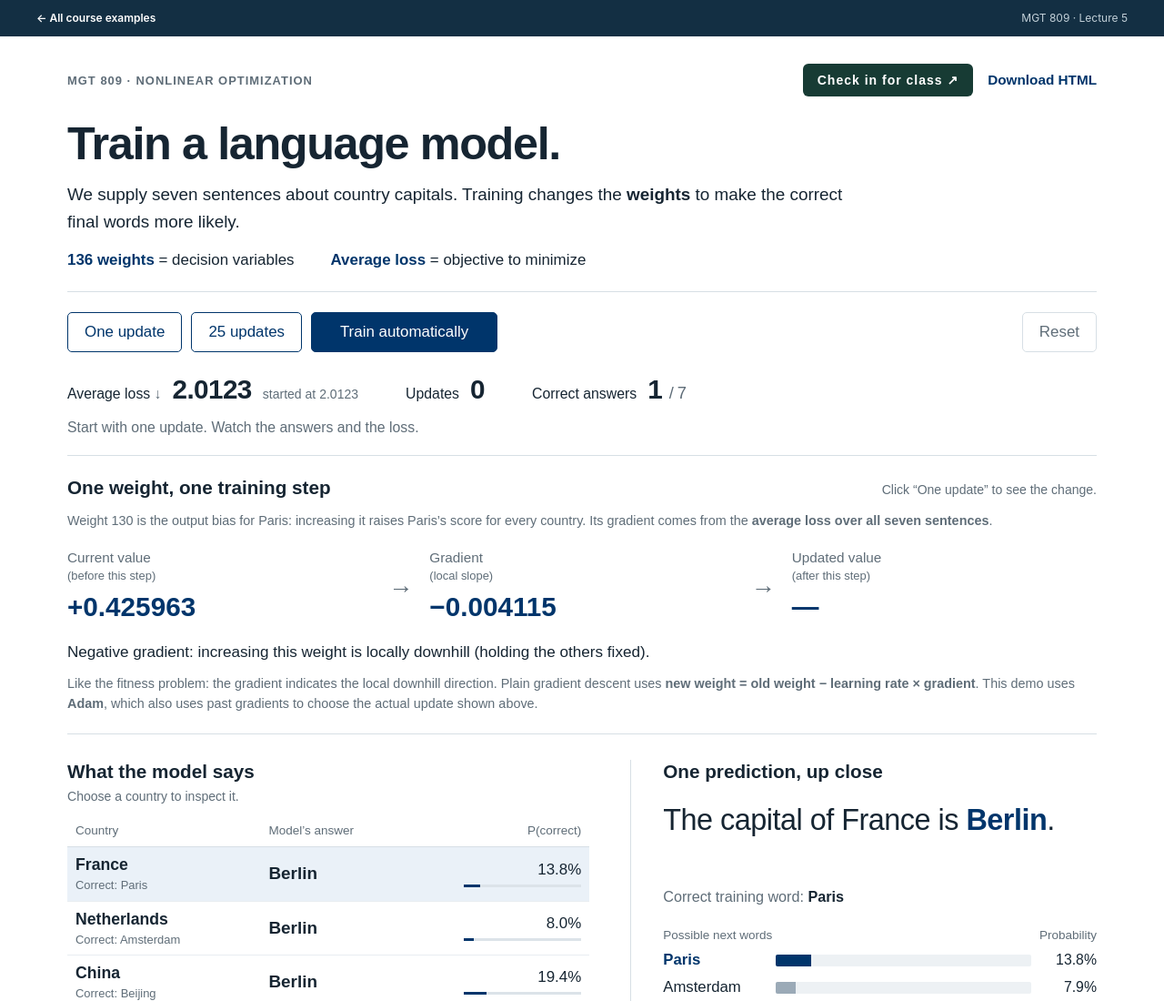
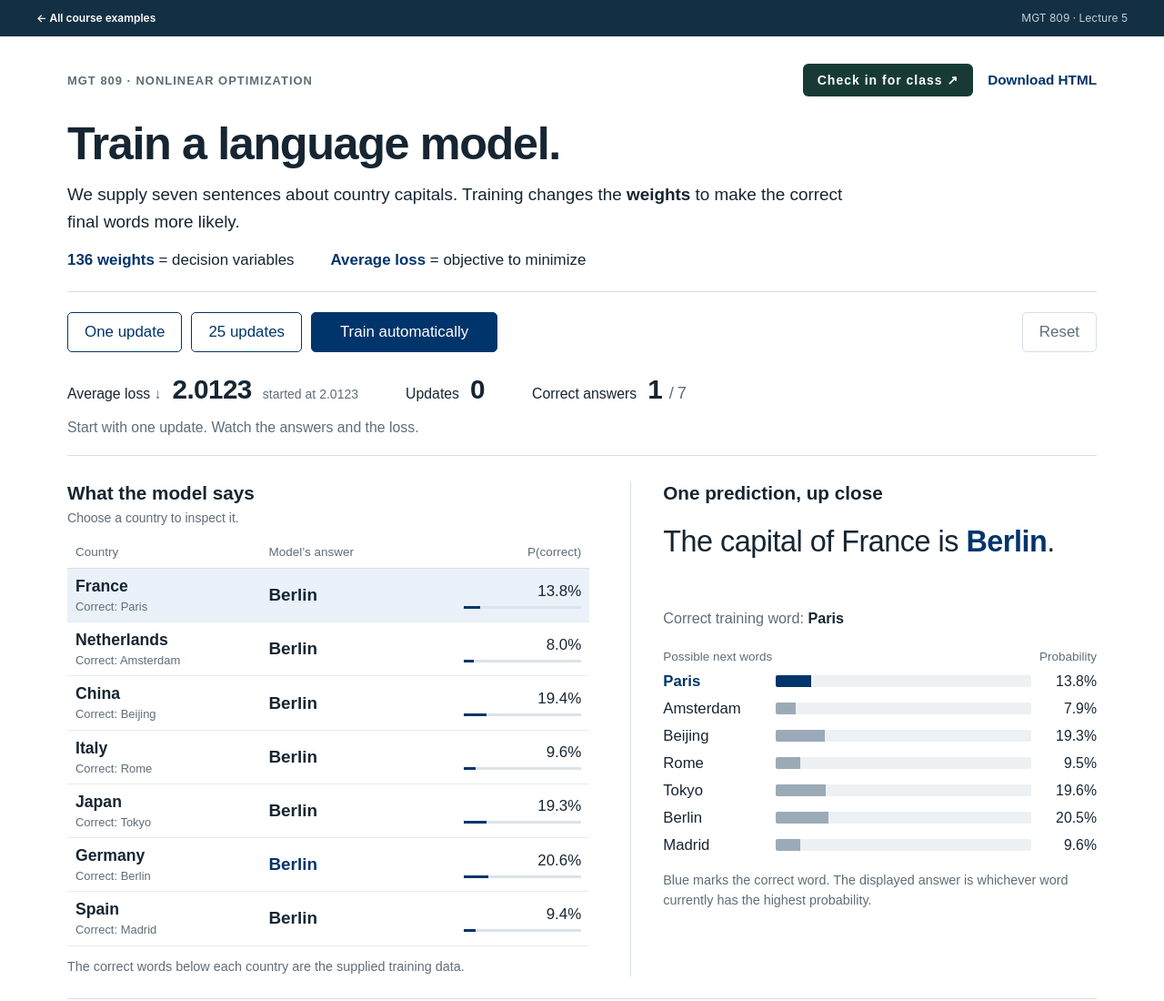
Before and after one commit to zhenlianzzz/mgt809-course-examples, a plain HTML site: page overrides/next-word-lab/index.html in a window 1280 px wide. Shown: the top 1100 px of the page at 91% size. Drawn offline with Linux system fonts and the light colour scheme.

Commit message:
Restore Lecture 5 demo before the gradient illustration
Removed weight update section and related functionality from the HTML file.

```diff
--- a/overrides/next-word-lab/index.html
+++ b/overrides/next-word-lab/index.html
@@ -13,7 +13,7 @@
 
 
 .masthead-actions{display:flex;align-items:center;gap:16px;flex-wrap:wrap}.class-checkin{display:inline-block;background:#173b34;color:#fff;text-decoration:none;padding:10px 16px;border-radius:6px;font-size:14px;font-weight:600}.class-checkin:hover{background:#26564b}.class-checkin:focus-visible{outline:3px solid #bf712e;outline-offset:3px}@media(max-width:600px){.masthead{flex-wrap:wrap;gap:14px}.masthead-actions{gap:12px}}
-.weight-update{border-bottom:1px solid var(--line);padding:22px 0}.weight-step-values{display:flex;align-items:center;justify-content:space-between;gap:18px;margin:20px 0}.weight-step-values>div{flex:1}.weight-step-values span{display:block;font-size:.85rem;color:var(--muted)}.weight-step-values small{display:block;font-size:.72rem;margin-top:3px}.weight-step-values strong{display:block;font-size:1.65rem;font-variant-numeric:tabular-nums;color:var(--blue);margin-top:10px}.weight-direction{margin:12px 0;font-size:.95rem;line-height:1.5}.step-arrow{font-size:1.5rem!important}@media(max-width:600px){.weight-step-values{gap:8px}.weight-step-values strong{font-size:1.15rem}.weight-step-values span{font-size:.75rem}.weight-step-values small{font-size:.65rem}.step-arrow{font-size:1rem!important}}</style>
+</style>
 </head>
 <body>
 <nav class="mgt-course-nav" aria-label="Course navigation"><a href="../">← All course examples</a><span>MGT 809 · Lecture 5</span></nav>
@@ -38,19 +38,6 @@
   </div>
   <p id="status" class="status" role="status" aria-live="polite">Start with one update. Watch the answers and the loss.</p>
   <p id="error" role="alert" hidden></p>
- </section>
- <section class="weight-update" aria-labelledby="weight-update-heading">
-  <div class="section-heading"><h2 id="weight-update-heading">One weight, one training step</h2><span id="weight-update-step" class="muted">Click “One update” to see the change.</span></div>
-  <p class="small muted">Weight 130 is the output bias for Paris: increasing it raises Paris’s score for every country. Its gradient comes from the <strong>average loss over all seven sentences</strong>.</p>
-  <div class="weight-step-values">
-   <div><span>Current value <small>(before this step)</small></span><strong id="weight-before"></strong></div>
-   <span class="step-arrow" aria-hidden="true">→</span>
-   <div><span>Gradient <small>(local slope)</small></span><strong id="weight-gradient"></strong></div>
-   <span class="step-arrow" aria-hidden="true">→</span>
-   <div><span>Updated value <small>(after this step)</small></span><strong id="weight-after">—</strong></div>
-  </div>
-  <p id="weight-direction" class="weight-direction" role="status"></p>
-  <p class="small muted">Like the fitness problem: the gradient indicates the local downhill direction. Plain gradient descent uses <strong>new weight = old weight − learning rate × gradient</strong>. This demo uses <strong>Adam</strong>, which also uses past gradients to choose the actual update shown above.</p>
  </section>
  <div class="model-view">
   <section class="all-countries" aria-labelledby="answers-heading">
@@ -154,8 +141,6 @@ class Trainer{
 
 const $=id=>document.getElementById(id),MAX_STEPS=1000;
 let trainer=new Trainer(),selected=0,running=false,timer=null,runEnd=0,autoMode=false;
-const TRACKED_WEIGHT=129;
-let lastWeightUpdate=null;
 const initialLoss=trainer.current.loss;
 const pct=p=>(p*100).toFixed(1)+'%',lossLabel=x=>x<.0001?x.toExponential(2):x.toFixed(4);
 const rowNodes=[],probNodes=[],weightNodes=[];
@@ -182,17 +167,6 @@ function chart(){
  $('chart-grid').innerHTML=parts.join('');
  $('loss-chart').setAttribute('aria-label',`Average prediction loss: ${lossLabel(initialLoss)} before training, ${lossLabel(trainer.current.loss)} after ${trainer.steps} updates.`);
 }
-function renderWeightUpdate(){
- const s=lastWeightUpdate||{before:trainer.weights[TRACKED_WEIGHT],gradient:trainer.current.gradient[TRACKED_WEIGHT]};
- const signed=x=>(x>=0?'+':'−')+Math.abs(x).toFixed(6);
- $('weight-before').textContent=signed(s.before);
- $('weight-gradient').textContent=signed(s.gradient);
- $('weight-after').textContent=lastWeightUpdate?signed(s.after):'—';
- $('weight-update-step').textContent=lastWeightUpdate?`Most recent update: ${s.step}`:'Click “One update” to see the change.';
- const direction=Math.abs(s.gradient)<1e-8?'The local slope is nearly zero.':s.gradient>0?'Positive gradient: decreasing this weight is locally downhill (holding the others fixed).':'Negative gradient: increasing this weight is locally downhill (holding the others fixed).';
- const move=lastWeightUpdate?` Adam ${s.after>s.before?'increased':s.after<s.before?'decreased':'kept'} this weight${s.after===s.before?' unchanged':''}. Average loss: ${lossLabel(s.lossBefore)} → ${lossLabel(s.lossAfter)}.`:'';
- $('weight-direction').textContent=direction+move;
-}
 function renderWeights(){if($('weight-details').open)weightNodes.forEach((el,i)=>{el.textContent=trainer.weights[i].toFixed(4);});}
 function render(){
  const state=trainer.current;
@@ -206,13 +180,13 @@ function render(){
  const current=state.rows[selected];$('selected-country').textContent=COUNTRIES[selected];$('selected-word').textContent=CITIES[current.top];$('selected-target').textContent=CITIES[selected];
  probNodes.forEach((el,i)=>{el.bar.classList.toggle('target-word',i===selected);el.fill.style.width=pct(current.P[i]);el.value.textContent=pct(current.P[i]);});
  $('step').disabled=running||trainer.steps>=MAX_STEPS;$('batch').disabled=running||trainer.steps>=MAX_STEPS;$('play').disabled=!running&&trainer.steps>=MAX_STEPS;$('play').textContent=running?'Pause':'Train automatically';
- renderWeightUpdate();renderWeights();chart();
+ renderWeights();chart();
 }
 function announce(text){$('status').textContent=text;}
 function stop(message){clearTimeout(timer);timer=null;running=false;render();if(message)announce(message);}
 function report(){return `${trainer.steps} updates. ${trainer.current.correct} of 7 answers correct. Average loss ${lossLabel(trainer.current.loss)}.`;}
 function advance(){
- try{const before=trainer.weights[TRACKED_WEIGHT],gradient=trainer.current.gradient[TRACKED_WEIGHT],lossBefore=trainer.current.loss;trainer.step();lastWeightUpdate={before,gradient,after:trainer.weights[TRACKED_WEIGHT],step:trainer.steps,lossBefore,lossAfter:trainer.current.loss};render();return true;}catch(error){stop('Training stopped. Reset to start again.');$('error').hidden=false;$('error').textContent=error.message;return false;}
+ try{trainer.step();render();return true;}catch(error){stop('Training stopped. Reset to start again.');$('error').hidden=false;$('error').textContent=error.message;return false;}
 }
 function tick(){
  if(!running)return;
@@ -229,7 +203,7 @@ function run(count,automatic){
 }
 $('step').addEventListener('click',()=>{if(!running&&trainer.steps<MAX_STEPS&&advance())announce(report());});
 $('batch').addEventListener('click',()=>run(25,false));$('play').addEventListener('click',()=>run(MAX_STEPS,true));
-$('reset').addEventListener('click',()=>{clearTimeout(timer);timer=null;running=false;trainer=new Trainer();lastWeightUpdate=null;rowNodes.forEach(x=>x.lastTop=null);$('error').hidden=true;announce('Reset to the starting weights. Take one update or watch training run.');render();});
+$('reset').addEventListener('click',()=>{clearTimeout(timer);timer=null;running=false;trainer=new Trainer();rowNodes.forEach(x=>x.lastTop=null);$('error').hidden=true;announce('Reset to the starting weights. Take one update or watch training run.');render();});
 $('weight-details').addEventListener('toggle',renderWeights);
 document.addEventListener('visibilitychange',()=>{if(document.hidden&&running)stop('Paused while this tab was out of view.');});
 $('download').addEventListener('click',()=>{
```
